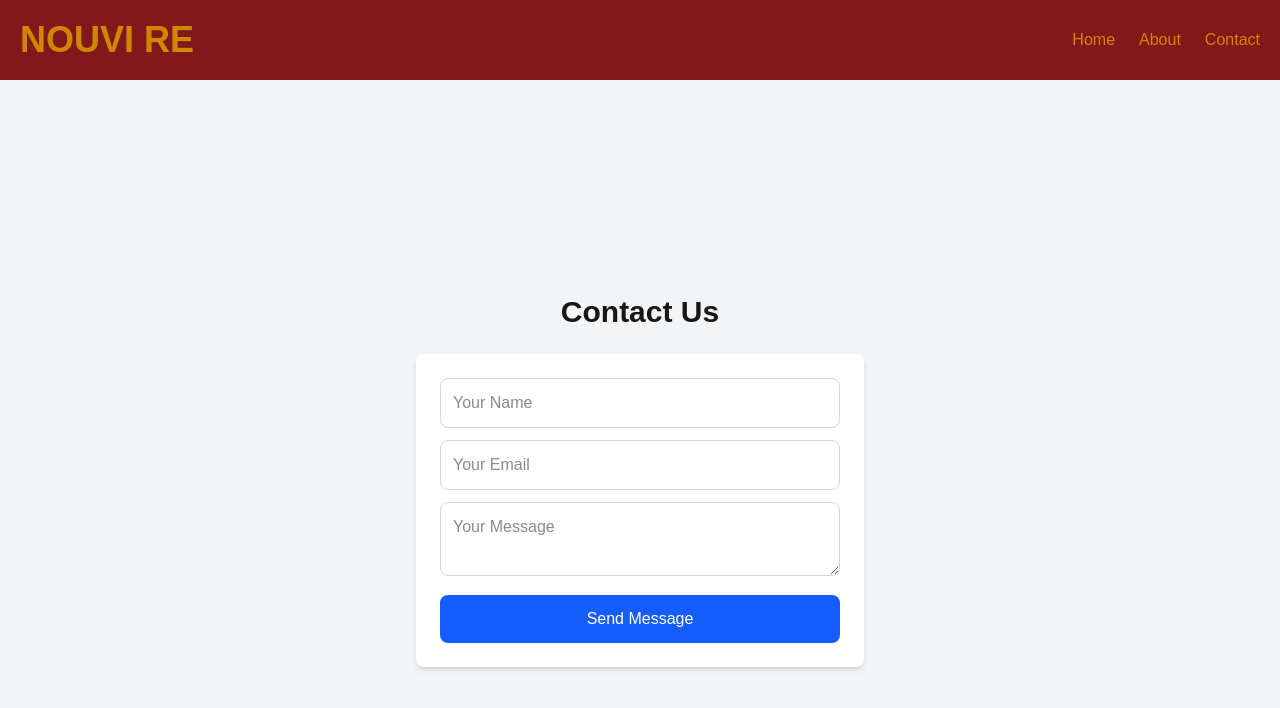
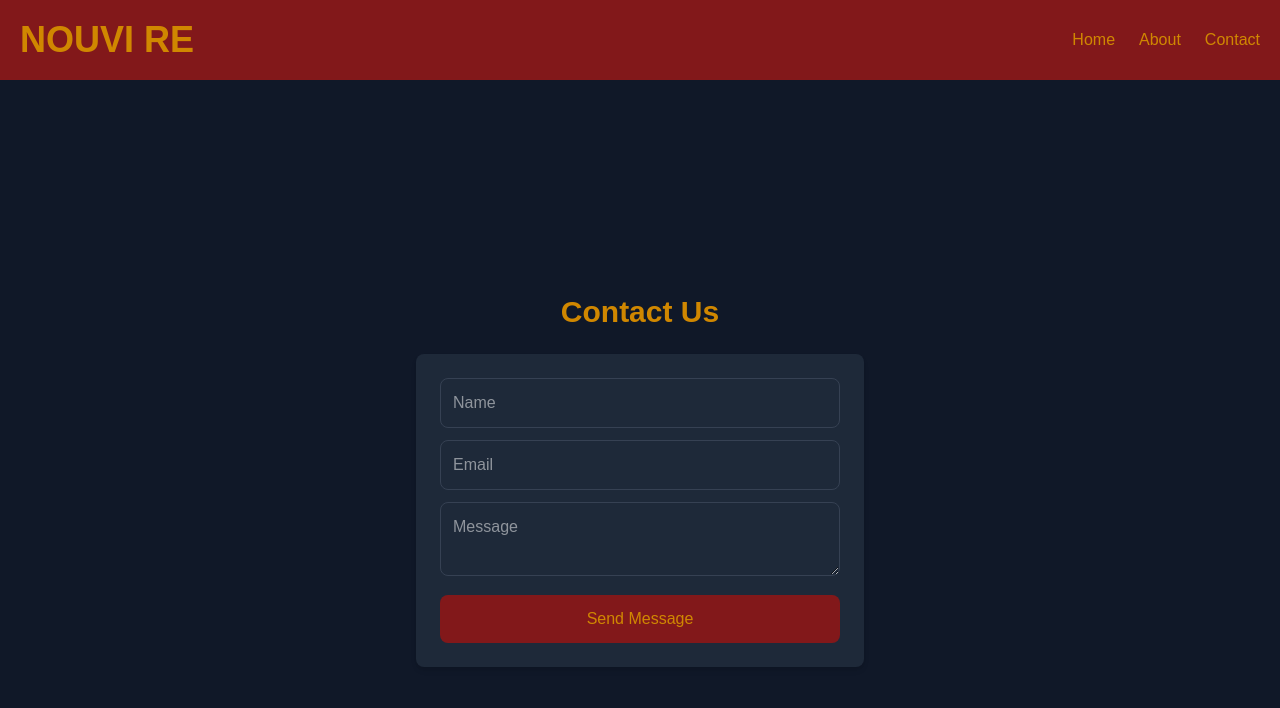
Before and after one commit to kawaben/inganjiapp, a Next.js app: page /contact in a window 1280 px wide. Shown: the top 708 px of the page. Built offline with nearby package versions, Linux system fonts and the light colour scheme.

Commit message:
styled nav bar mofile and contact page

```diff
--- a/app/about/page.js
+++ b/app/about/page.js
@@ -2,7 +2,7 @@ export default function About() {
     return (
       <div style={{ textAlign: "center", padding: "20px" }}>
         <h1>About Us</h1>
-        <p>Welcome to our Next.js page! 🚀</p>
+        <p>Welcome to our about us page! 🚀</p>
       </div>
     );
   }
--- a/app/components/Nav.js
+++ b/app/components/Nav.js
@@ -1,7 +1,9 @@
 // app/components/Nav.js
 import Link from "next/link";
+import { useState } from "react";
 
 export default function Nav() {
+  const [isOpen, setIsOpen] = useState(false);
   return (
     <nav className="bg-red-900 p-5">
       <div className="container mx-auto flex justify-between items-center">
@@ -26,7 +28,7 @@ export default function Nav() {
 
         {/* Mobile Hamburger Icon */}
         <div className="md:hidden flex items-center">
-          <button id="menu-toggle" className="text-yellow-600">
+          <button id="menu-toggle" onClick={() => setIsOpen(!isOpen)} className="text-yellow-600 hover:text-yellow-300">
             <svg
               xmlns="http://www.w3.org/2000/svg"
               fill="none"
@@ -46,22 +48,22 @@ export default function Nav() {
       </div>
 
       {/* Mobile Menu (hidden by default) */}
-      <div id="mobile-menu" className="md:hidden bg-blue-700 hidden">
+      <div id="mobile-menu" className={`md:hidden transition-all duration-300 ${isOpen ? "block" : "hidden"}`} >
         <Link
           href="/"
-          className="block text-white py-2 px-4 hover:bg-blue-500"
+          className="block text-yellow-600 py-2 px-4 hover:text-yellow-300"
         >
           Home
         </Link>
         <Link
           href="/about"
-          className="block text-white py-2 px-4 hover:bg-blue-500"
+          className="block text-yellow-600 py-2 px-4 hover:text-yellow-300"
         >
           About
         </Link>
         <Link
           href="/contact"
-          className="block text-white py-2 px-4 hover:bg-blue-500"
+          className="block text-yellow-600 py-2 px-4 hover:text-yellow-300"
         >
           Contact
         </Link>
--- a/app/contact/page.js
+++ b/app/contact/page.js
@@ -33,43 +33,43 @@ export default function ContactPage() {
   };
 
   return (
-    <div className="flex flex-col items-center justify-center min-h-screen bg-gray-100 p-4">
-      <h1 className="text-3xl font-bold mb-6">Contact Us</h1>
-      <form onSubmit={handleSubmit} className="bg-white p-6 rounded-lg shadow-md w-full max-w-md">
+    <div className="flex flex-col items-center justify-center min-h-screen bg-gray-900 p-4">
+      <h1 className="text-3xl text-yellow-600 font-bold mb-6">Contact Us</h1>
+      <form onSubmit={handleSubmit} className="bg-gray-800 p-6 rounded-lg shadow-md w-full max-w-md">
         <input
           type="text"
           name="name"
-          placeholder="Your Name"
+          placeholder="Name"
           value={formData.name}
           onChange={handleChange}
           required
-          className="w-full p-3 border border-gray-300 rounded-lg mb-3 focus:outline-none focus:ring-2 focus:ring-blue-500"
+          className="w-full p-3 text-white border border-gray-700 rounded-lg mb-3 focus:outline-none focus:ring-2 focus:ring-yellow-600"
         />
         <input
           type="email"
           name="email"
-          placeholder="Your Email"
+          placeholder="Email"
           value={formData.email}
           onChange={handleChange}
           required
-          className="w-full p-3 border border-gray-300 rounded-lg mb-3 focus:outline-none focus:ring-2 focus:ring-blue-500"
+          className="w-full p-3 text-white border border-gray-700 rounded-lg mb-3 focus:outline-none focus:ring-2 focus:ring-yellow-600"
         />
         <textarea
           name="message"
-          placeholder="Your Message"
+          placeholder="Message"
           value={formData.message}
           onChange={handleChange}
           required
-          className="w-full p-3 border border-gray-300 rounded-lg mb-3 focus:outline-none focus:ring-2 focus:ring-blue-500"
+          className="w-full p-3 text-white border border-gray-700 rounded-lg mb-3 focus:outline-none focus:ring-2 focus:ring-yellow-600"
         />
         <button
           type="submit"
-          className="w-full bg-blue-600 text-white p-3 rounded-lg hover:bg-blue-700 transition"
+          className="w-full bg-red-900 text-yellow-600 p-3 rounded-lg hover:bg-red-800 text-yellow-300 transition"
         >
           Send Message
         </button>
       </form>
-      {status && <p className="mt-4 text-gray-700">{status}</p>}
+      {status && <p className="mt-4 text-yellow-600">{status}</p>}
     </div>
   );
 }
```
